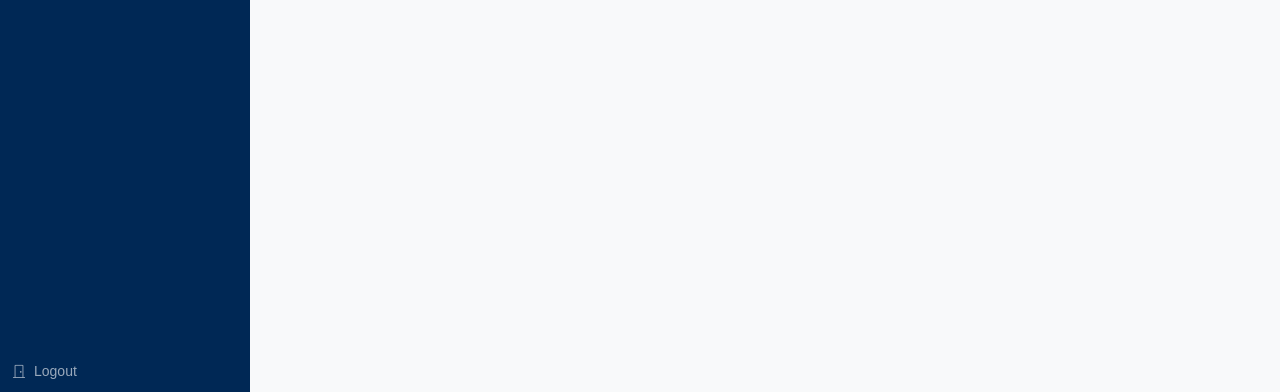
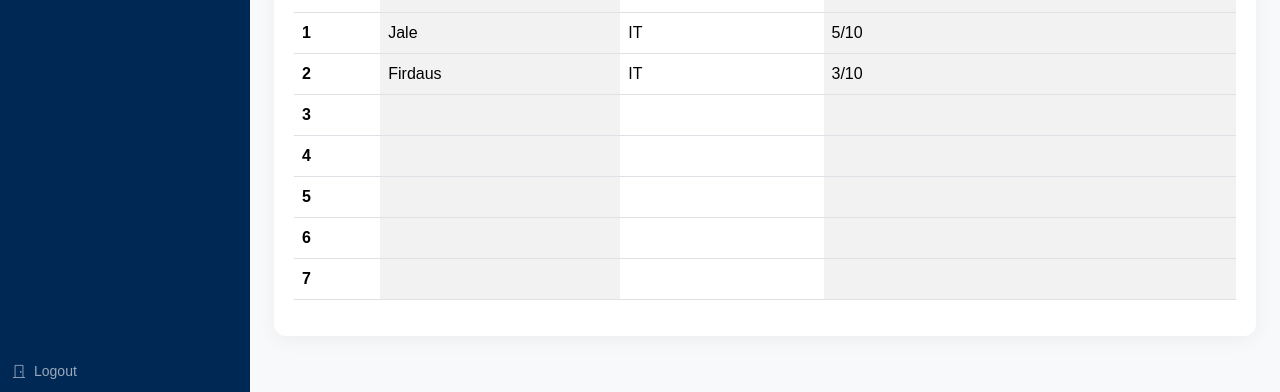
Before and after one commit to Rizalnendian/Program-Analitik-Tingkat-Risiko-Stress-dan-Beban-Kerja-Karyawan, a plain HTML site: page html/manajer/dashboard_manajer.html in a window 1280 px wide. Shown: the part 408-800 px from the top of the page. Drawn offline with nearby package versions, Linux system fonts and the light colour scheme; no server answers.

Commit message:
Add margin and padding to HTML structure; enhance dashboard layout and include employee data table

```diff
--- a/CSS/karyawan/dashboard_karyawan.css
+++ b/CSS/karyawan/dashboard_karyawan.css
@@ -262,6 +262,7 @@ html {
     background-color: #ffffff;
     min-height: 200px;
     border-radius: 12px;
+    margin-bottom: 20px;
     box-shadow: 0 4px 20px rgba(0, 0, 0, 0.05);
 }
 
--- a/CSS/manajer/dashboard_manajer.css
+++ b/CSS/manajer/dashboard_manajer.css
@@ -270,6 +270,8 @@ html {
     background-color: #ffffff;
     min-height: 200px;
     border-radius: 12px;
+    margin-bottom: 20px;
+    padding: 20px;
     box-shadow: 0 4px 20px rgba(0, 0, 0, 0.05);
 }
 
--- a/html/manajer/dashboard_manajer.html
+++ b/html/manajer/dashboard_manajer.html
@@ -1,5 +1,5 @@
 <!doctype html>
-<html lang="en">
+<html lang="en" data-bs-theme="light">
     <head>
         <meta charset="UTF-8" />
         <meta name="viewport" content="width=device-width, initial-scale=1.0" />
@@ -139,6 +139,61 @@
                         <h1>test</h1>
                         <!-- Elemen diletakkan di sini -->
                     </div>
+                    <div class="inner-content">
+                        <h1>Data Karyawan</h1>
+                        <div class="tabel-karyawan">
+                            <table class="table table-striped-columns">
+                                <tr>
+                                    <th scope="col">#</th>
+                                    <th scope="col">Nama</th>
+                                    <th scope="col">Divisi</th>
+                                    <th scope="col">Jumlah tugas</th>
+                                </tr>
+                                <tr>
+                                    <th scope="col">1</th>
+                                    <td>Jale</td>
+                                    <td>IT</td>
+                                    <td>5/10</td>
+                                </tr>
+                                <tr>
+                                    <th scope="col">2</th>
+                                    <td>Firdaus</td>
+                                    <td>IT</td>
+                                    <td>3/10</td>
+                                </tr>
+                                <tr>
+                                    <th scope="col">3</th>
+                                    <td></td>
+                                    <td></td>
+                                    <td></td>
+                                </tr>
+                                <tr>
+                                    <th scope="col">4</th>
+                                    <td></td>
+                                    <td></td>
+                                    <td></td>
+                                </tr>
+                                <tr>
+                                    <th scope="col">5</th>
+                                    <td></td>
+                                    <td></td>
+                                    <td></td>
+                                </tr>
+                                <tr>
+                                    <th scope="col">6</th>
+                                    <td></td>
+                                    <td></td>
+                                    <td></td>
+                                </tr>
+                                <tr>
+                                    <th scope="col">7</th>
+                                    <td></td>
+                                    <td></td>
+                                    <td></td>
+                                </tr>
+                            </table>
+                        </div>
+                    </div>
                 </main>
             </div>
         </div>
```
Also changed, not shown: html/karyawan/dashboard_karyawan.html (+1 -2 lines).
